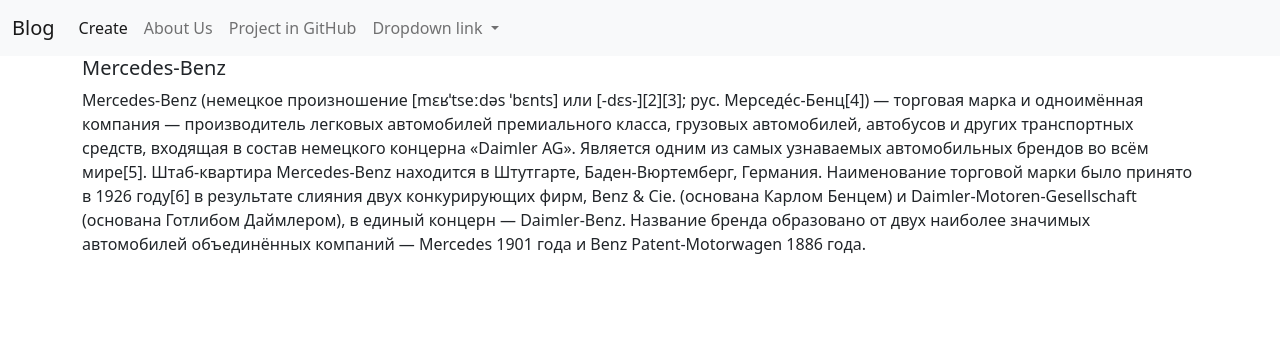
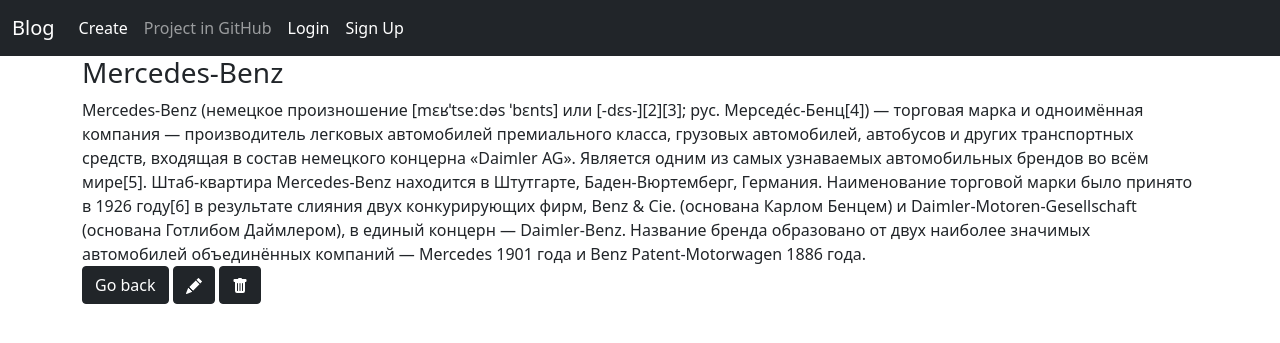
Before and after one commit to Toktorov/DjnagoBlog, a Django app: template templates/posts/detail.html in a window 1280 px wide. Shown: the top 343 px of the page. Run offline with Django 3.2, Linux system fonts and the light colour scheme; the template is opened without the code that fills it: values that come from a table or form of the project are taken from there, others are empty; data comes from the database, SQL or seed files in the repository; both versions use the stored data as it was after the commit; parts of the project's set-up code (start-up, migrations or seed data) failed here and were passed over.

Commit message:
add update and delete

```diff
--- a/apps/posts/urls.py
+++ b/apps/posts/urls.py
@@ -1,8 +1,10 @@
 from django.urls import path
-from apps.posts.views import index, create, detail
+from apps.posts.views import index, create, detail, update, delete
 
 urlpatterns = [
     path('', index, name='index'),
     path('create/', create, name='create'),
     path('detail<int:id>/', detail, name='detail'),
+    path('update/<int:id>/', update, name='update'),
+    path('delete/<int:id>/', delete, name='delete'),
 ]
--- a/templates/navbar.html
+++ b/templates/navbar.html
@@ -1,4 +1,4 @@
-<nav class="navbar navbar-expand-lg navbar-light bg-light">
+<nav class="navbar navbar-expand-lg navbar-dark bg-dark">
     <div class="container-fluid">
       <a class="navbar-brand" href="{% url 'index' %}">Blog</a>
       <button class="navbar-toggler" type="button" data-bs-toggle="collapse" data-bs-target="#navbarNavDropdown" aria-controls="navbarNavDropdown" aria-expanded="false" aria-label="Toggle navigation">
@@ -10,20 +10,13 @@
             <a class="nav-link active" aria-current="page" href="{% url 'create' %}">Create</a>
           </li>
           <li class="nav-item">
-            <a class="nav-link" href="#">About Us</a>
+            <a class="nav-link" href='https://github.com/Toktorov/blog.git'>Project in GitHub</a>
           </li>
           <li class="nav-item">
-            <a class="nav-link" href='https://github.com/Toktorov/blog.git'>Project in GitHub</a>
+            <a class="nav-link active" aria-current="page" href="#">Login</a>
           </li>
-          <li class="nav-item dropdown">
-            <a class="nav-link dropdown-toggle" href="#" id="navbarDropdownMenuLink" role="button" data-bs-toggle="dropdown" aria-expanded="false">
-              Dropdown link
-            </a>
-            <ul class="dropdown-menu" aria-labelledby="navbarDropdownMenuLink">
-              <li><a class="dropdown-item" href="#">Action</a></li>
-              <li><a class="dropdown-item" href="#">Another action</a></li>
-              <li><a class="dropdown-item" href="#">Something else here</a></li>
-            </ul>
+          <li class="nav-item">
+            <a class="nav-link active" aria-current="page" href="{% url 'create' %}">Sign Up</a>
           </li>
         </ul>
       </div>
--- a/templates/posts/detail.html
+++ b/templates/posts/detail.html
@@ -1,11 +1,25 @@
 {% extends 'index.html' %}
 {% block content %}
+
     <div class="container">
         <div class="row">
-            <h5 class="card-title">{{ posts.title }}</h5>
+            <h3 class="card-title">{{ posts.title }}</h3>
         </div>
         <div class="col">
             <p class="card-text">{{ posts.description }}</p>
         </div>
+        <div>
+            <a href="{% url 'index' %}" class="btn btn-dark">Go back</a>
+            <a href="{% url 'update' posts.id %}" class="btn btn-dark" style="margin-left: auto;">
+                <svg xmlns="http://www.w3.org/2000/svg" width="16" height="16" fill="currentColor" class="bi bi-pencil-fill" viewBox="0 0 16 16">
+                    <path d="M12.854.146a.5.5 0 0 0-.707 0L10.5 1.793 14.207 5.5l1.647-1.646a.5.5 0 0 0 0-.708l-3-3zm.646 6.061L9.793 2.5 3.293 9H3.5a.5.5 0 0 1 .5.5v.5h.5a.5.5 0 0 1 .5.5v.5h.5a.5.5 0 0 1 .5.5v.5h.5a.5.5 0 0 1 .5.5v.207l6.5-6.5zm-7.468 7.468A.5.5 0 0 1 6 13.5V13h-.5a.5.5 0 0 1-.5-.5V12h-.5a.5.5 0 0 1-.5-.5V11h-.5a.5.5 0 0 1-.5-.5V10h-.5a.499.499 0 0 1-.175-.032l-.179.178a.5.5 0 0 0-.11.168l-2 5a.5.5 0 0 0 .65.65l5-2a.5.5 0 0 0 .168-.11l.178-.178z"/>
+                  </svg>
+            </a>
+            <a href="{% url 'delete' posts.id %}" class="btn btn-dark" style="margin-left: auto;">
+                <svg xmlns="http://www.w3.org/2000/svg" width="16" height="16" fill="currentColor" class="bi bi-trash-fill" viewBox="0 0 16 16">
+                    <path d="M2.5 1a1 1 0 0 0-1 1v1a1 1 0 0 0 1 1H3v9a2 2 0 0 0 2 2h6a2 2 0 0 0 2-2V4h.5a1 1 0 0 0 1-1V2a1 1 0 0 0-1-1H10a1 1 0 0 0-1-1H7a1 1 0 0 0-1 1H2.5zm3 4a.5.5 0 0 1 .5.5v7a.5.5 0 0 1-1 0v-7a.5.5 0 0 1 .5-.5zM8 5a.5.5 0 0 1 .5.5v7a.5.5 0 0 1-1 0v-7A.5.5 0 0 1 8 5zm3 .5v7a.5.5 0 0 1-1 0v-7a.5.5 0 0 1 1 0z"/>
+                  </svg>
+            </a>
+        </div>
     </div>
 {% endblock %}
--- a/templates/posts/index.html
+++ b/templates/posts/index.html
@@ -5,7 +5,7 @@
         <div class="card-body">
             <h5 class="card-title">{{ post.title }}</h5>
             <p class="card-text">{{ post.description|truncatewords:40}}</p>
-            <a href="{% url 'detail' post.id %}" class="btn btn-primary">View</a>
+            <a href="{% url 'detail' post.id %}" class="btn btn-dark">View</a>
         </div>
     </div>
     {% endfor %}
```
Also changed, not shown: apps/posts/views.py (+20 -0 lines), templates/posts/delete.html (added, +11 -0 lines), templates/posts/update.html (added, +21 -0 lines), db.sqlite3.
